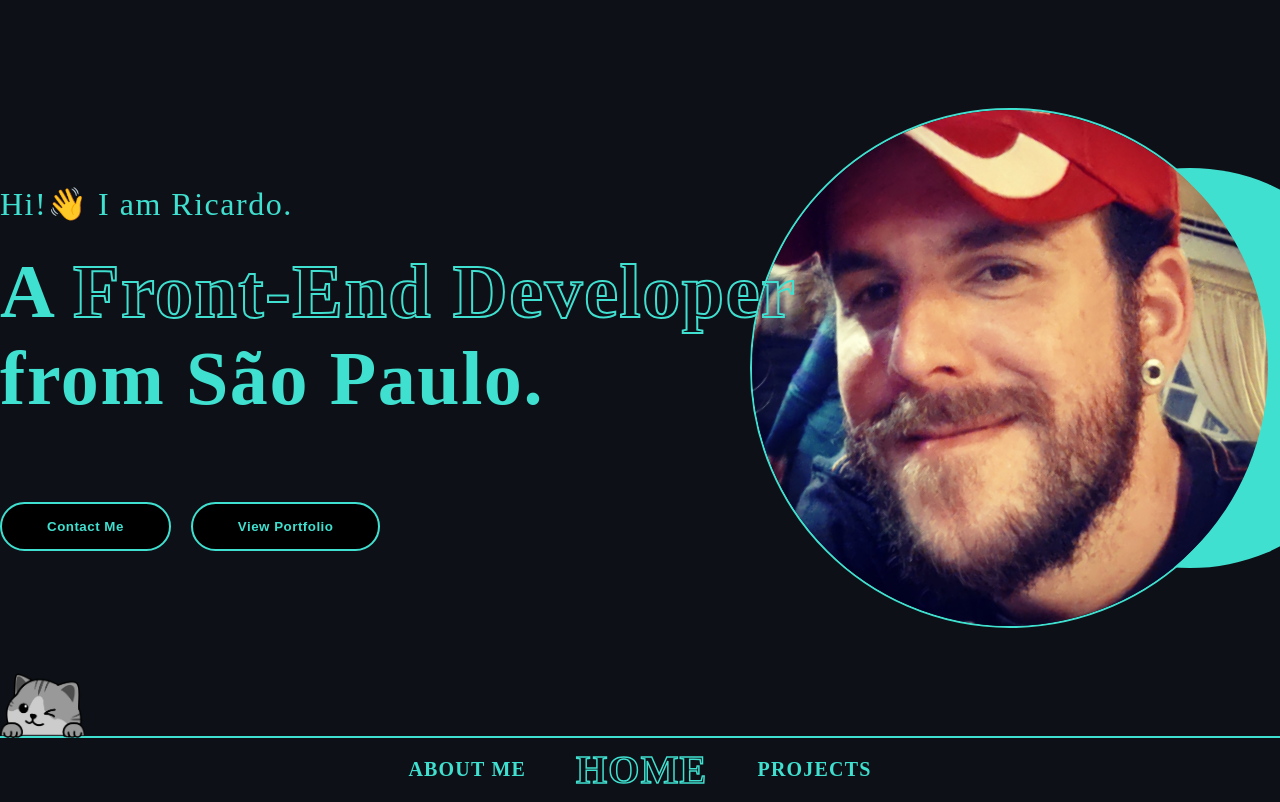
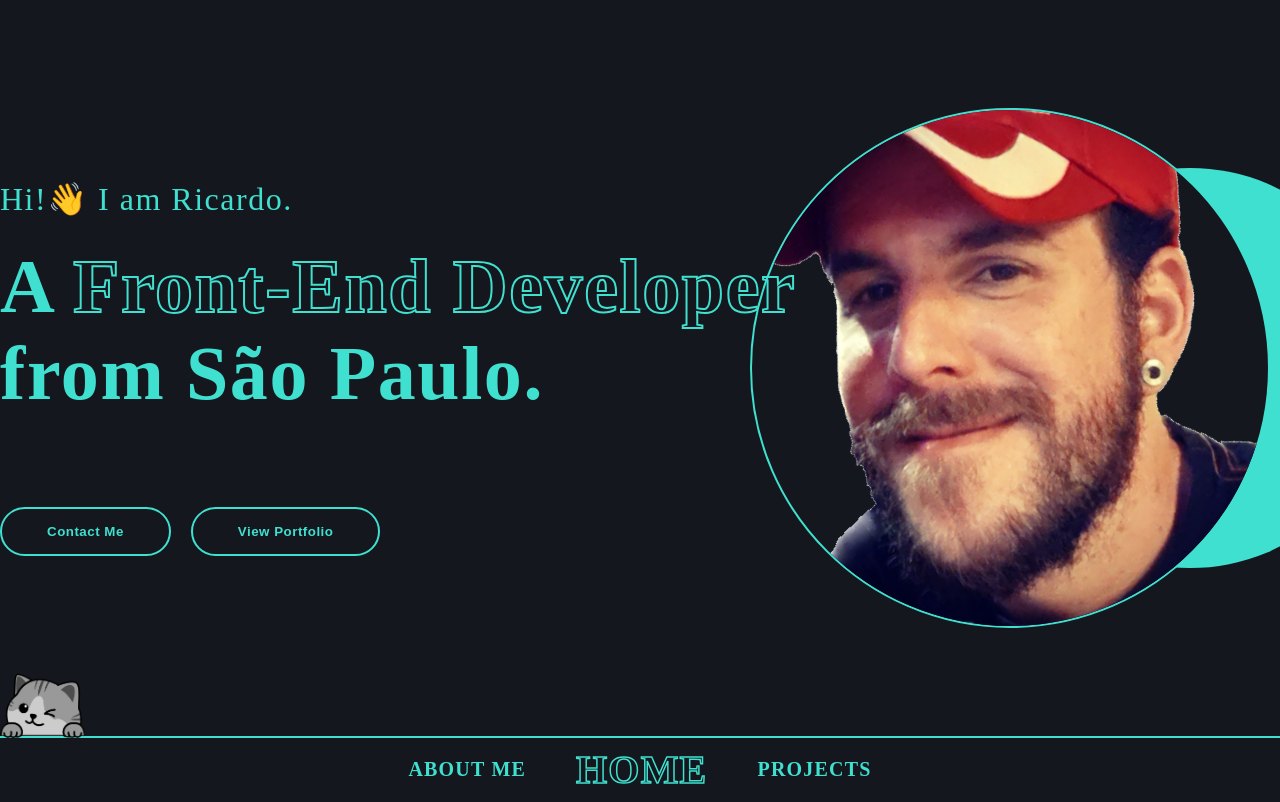
Before and after one commit to RicarGit/Portfolio, a Next.js app: page / in a window 1280 px wide. Shown: the top 802 px of the page. Built offline with nearby package versions, Linux system fonts and the light colour scheme.

Commit message:
style: removed the image background, changed the page's background color to a lighter one

```diff
--- a/src/components/Apresentation/Apresentation.styles.ts
+++ b/src/components/Apresentation/Apresentation.styles.ts
@@ -9,6 +9,7 @@ export const Apresentation = styled.section`
   position: relative;
 
   img {
+    background-color: #14181E;
     border-radius: 50%;
     rotate: 45deg;
     position: absolute;
@@ -58,9 +59,9 @@ export const HeroApresentation = styled.h1`
 export const HeroButtons = styled.button`
   padding: 15px 45px;
   margin-right: 20px;
-  margin-top: 80px;
+  margin-top: 90px;
   color: turquoise;
-  background-color: #000;
+  background-color: #14181E;
   font-weight: bold;
   letter-spacing: 0.5px;
   border-radius: 25px;
--- a/src/components/Apresentation/Apresentation.tsx
+++ b/src/components/Apresentation/Apresentation.tsx
@@ -1,6 +1,6 @@
 import * as S from './Apresentation.styles'
 import Image from 'next/future/image'
-import myPhoto from './IMG_20181224_194345_312.jpg'
+import myPhoto from './myPhoto.png'
 
 export const Apresentation = () => {
   return (
--- a/src/styles/GlobalStyle.ts
+++ b/src/styles/GlobalStyle.ts
@@ -11,7 +11,7 @@ const GlobalStyle = createGlobalStyle`
   }
 
   body {
-    background-color: #0D1117;
+    background-color: #14181E;
   }
 `
 
```
Also changed, not shown: src/components/Apresentation/IMG_20181224_194345_312.jpg (deleted), src/components/Apresentation/myPhoto.png (added).
